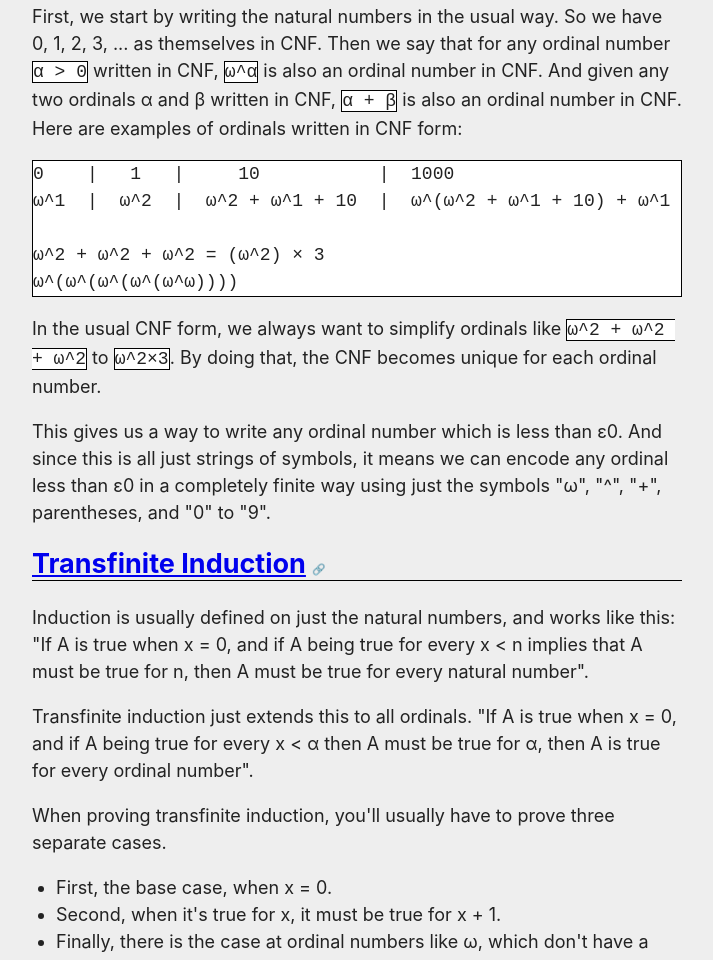
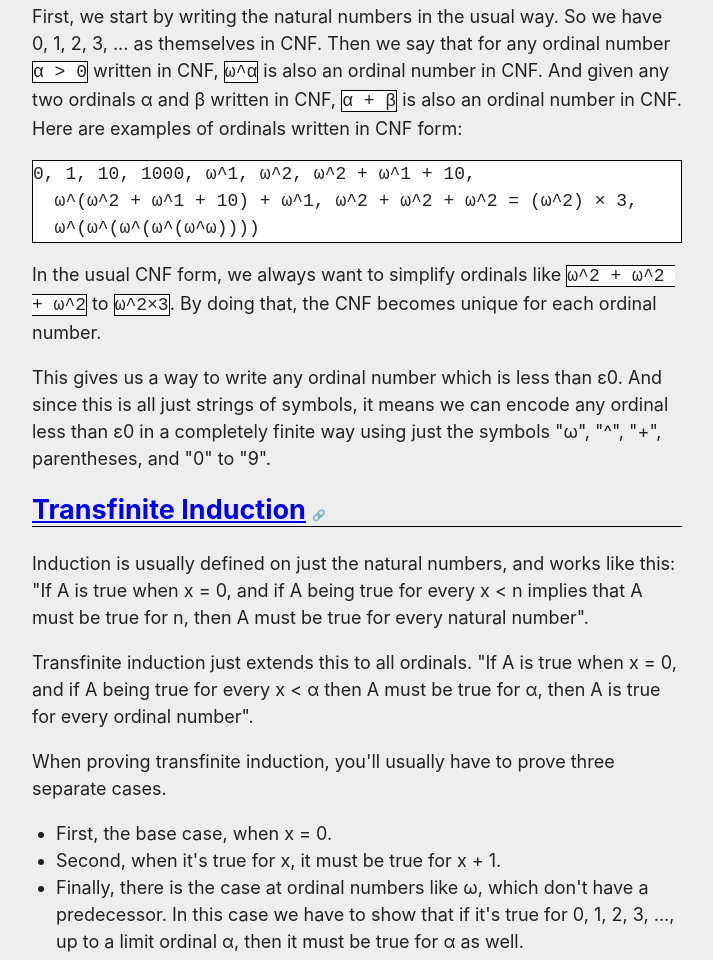
Before and after one commit to ml-2/ml-2.github.io, a plain HTML site: page 2022-06-22_cnfin.html in a window 1280 px wide. Shown: the part 1810-2770 px from the top of the page, without its empty margins (283-996 px from the left). Drawn offline with Linux system fonts and the light colour scheme.

Commit message:
Fix dark theme and clarify a part of a post

```diff
--- a/2022-06-22_cnfin.html
+++ b/2022-06-22_cnfin.html
@@ -42,6 +42,7 @@ p.cite:target { border: 2px solid #000; }
  hr { border-color: #ccc; }
  hr.small { border-color: #666; }
  pre { background: #555; }
+ code.innercode { background: #555; }
  #toc_container { background: #555; border-color: #ccc; }
 }
 </style>
@@ -83,11 +84,9 @@ p.cite:target { border: 2px solid #000; }
 <p>Cantor&#39;s Normal Form &#40;CNF&#41; is a way to write down ordinal numbers. We can define all the ordinals up to ε0 recursively using CNF.</p>
 <p>First, we start by writing the natural numbers in the usual way. So we have 0, 1, 2, 3, ... as themselves in CNF. Then we say that for any ordinal number <code class="innercode">α &gt; 0</code> written in CNF, <code class="innercode">ω^α</code> is also an ordinal number in CNF. And given any two ordinals α and β written in CNF, <code class="innercode">α + β</code> is also an ordinal number in CNF. Here are examples of ordinals written in CNF form:</p>
 <pre>
-0    |   1   |     10           |  1000
-ω^1  |  ω^2  |  ω^2 + ω^1 + 10  |  ω^&#40;ω^2 + ω^1 + 10&#41; + ω^1
-
-ω^2 + ω^2 + ω^2 = &#40;ω^2&#41; × 3
-ω^&#40;ω^&#40;ω^&#40;ω^&#40;ω^ω&#41;&#41;&#41;&#41;
+0, 1, 10, 1000, ω^1, ω^2, ω^2 + ω^1 + 10,
+  ω^&#40;ω^2 + ω^1 + 10&#41; + ω^1, ω^2 + ω^2 + ω^2 = &#40;ω^2&#41; × 3,
+  ω^&#40;ω^&#40;ω^&#40;ω^&#40;ω^ω&#41;&#41;&#41;&#41;
 </pre>
 <p>In the usual CNF form, we always want to simplify ordinals like <code class="innercode">ω^2 + ω^2 + ω^2</code> to <code class="innercode">ω^2×3</code>. By doing that, the CNF becomes unique for each ordinal number.</p>
 <p>This gives us a way to write any ordinal number which is less than ε0. And since this is all just strings of symbols, it means we can encode any ordinal less than ε0 in a completely finite way using just the symbols &quot;ω&quot;, &quot;^&quot;, &quot;+&quot;, parentheses, and &quot;0&quot; to &quot;9&quot;.</p>
```
Also changed, not shown: index.html (+1 -0 lines), license.html (+1 -0 lines).
